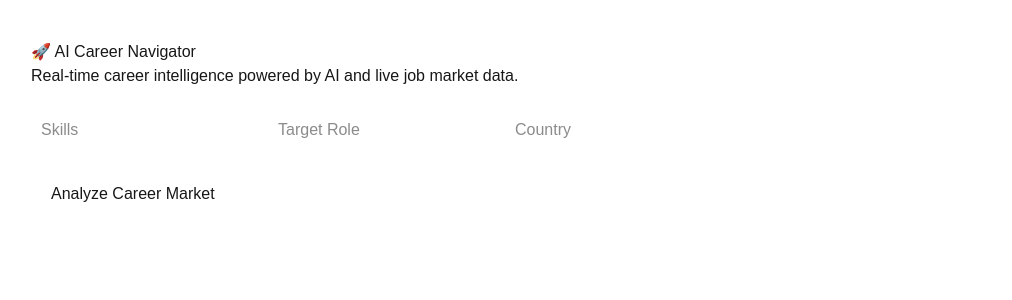
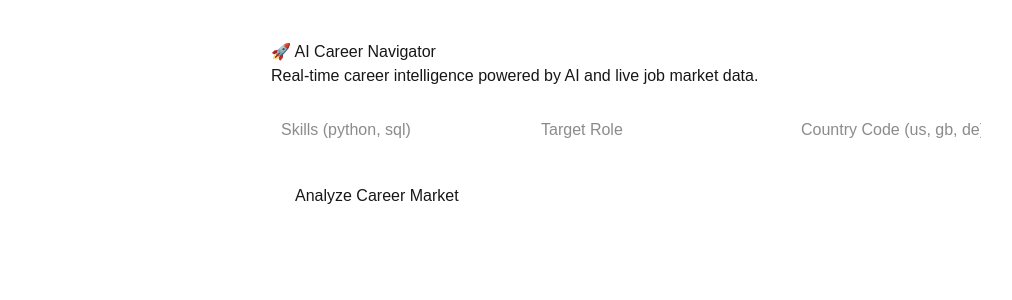
Before and after one commit to bhagyasreemalla/ai-careers-saas, a Next.js app in the folder frontend/: page / in a window 1280 px wide. Shown: the top 300 px of the page, without its empty margins (9-1021 px from the left). Built offline with nearby package versions, Linux system fonts and the light colour scheme.

Commit message:
Update page.tsx

```diff
--- a/frontend/app/page.tsx
+++ b/frontend/app/page.tsx
@@ -1,40 +1,183 @@
 "use client";
 
+import { useState } from "react";
+
 export default function Home() {
+  const [skills, setSkills] = useState("");
+  const [role, setRole] = useState("");
+  const [country, setCountry] = useState("");
+  const [result, setResult] = useState<any>(null);
+  const [loading, setLoading] = useState(false);
+
+  const analyzeCareer = async () => {
+    try {
+      setLoading(true);
+      setResult(null);
+
+      const response = await fetch("http://127.0.0.1:8000/analyze", {
+        method: "POST",
+        headers: {
+          "Content-Type": "application/json",
+        },
+        body: JSON.stringify({
+          skills,
+          role,
+          country,
+        }),
+      });
+
+      const data = await response.json();
+      setResult(data);
+    } catch (error) {
+      console.error(error);
+      alert("Cannot connect to backend.");
+    } finally {
+      setLoading(false);
+    }
+  };
+
   return (
-    <main style={{ padding: 40 }}>
+    <main
+      style={{
+        padding: "40px",
+        fontFamily: "Arial, sans-serif",
+        maxWidth: "1000px",
+        margin: "0 auto",
+      }}
+    >
       <h1>🚀 AI Career Navigator</h1>
 
       <p>
         Real-time career intelligence powered by AI and live job market data.
       </p>
 
-      <div style={{ marginTop: 20 }}>
+      <div
+        style={{
+          display: "flex",
+          gap: "10px",
+          marginTop: "20px",
+          flexWrap: "wrap",
+        }}
+      >
         <input
-          placeholder="Skills"
-          style={{ padding: 10, marginRight: 10 }}
+          placeholder="Skills (python, sql)"
+          value={skills}
+          onChange={(e) => setSkills(e.target.value)}
+          style={{ padding: "10px", width: "250px" }}
         />
 
         <input
           placeholder="Target Role"
-          style={{ padding: 10, marginRight: 10 }}
+          value={role}
+          onChange={(e) => setRole(e.target.value)}
+          style={{ padding: "10px", width: "250px" }}
         />
 
         <input
-          placeholder="Country"
-          style={{ padding: 10 }}
+          placeholder="Country Code (us, gb, de)"
+          value={country}
+          onChange={(e) => setCountry(e.target.value)}
+          style={{ padding: "10px", width: "200px" }}
         />
       </div>
 
       <button
+        onClick={analyzeCareer}
+        disabled={loading}
         style={{
-          marginTop: 20,
-          padding: "10px 20px",
-          cursor: "pointer"
+          marginTop: "20px",
+          padding: "12px 24px",
+          cursor: "pointer",
+          border: "none",
+          borderRadius: "8px",
         }}
       >
-        Analyze Career Market
+        {loading ? "Analyzing..." : "Analyze Career Market"}
       </button>
+
+      {result && (
+        <div style={{ marginTop: "40px" }}>
+          <h2>📊 Market Analysis</h2>
+
+          <div
+            style={{
+              display: "flex",
+              gap: "20px",
+              flexWrap: "wrap",
+              marginTop: "20px",
+            }}
+          >
+            <div
+              style={{
+                border: "1px solid #ccc",
+                padding: "20px",
+                borderRadius: "10px",
+              }}
+            >
+              <h3>Market Score</h3>
+              <p>{result.market_data?.market_score}</p>
+            </div>
+
+            <div
+              style={{
+                border: "1px solid #ccc",
+                padding: "20px",
+                borderRadius: "10px",
+              }}
+            >
+              <h3>Jobs Found</h3>
+              <p>{result.market_data?.total_jobs_found}</p>
+            </div>
+          </div>
+
+          <h2 style={{ marginTop: "30px" }}>🤖 AI Career Insight</h2>
+
+          <div
+            style={{
+              border: "1px solid #ccc",
+              padding: "20px",
+              borderRadius: "10px",
+            }}
+          >
+            <pre
+              style={{
+                whiteSpace: "pre-wrap",
+                fontFamily: "inherit",
+              }}
+            >
+              {result.ai_insight}
+            </pre>
+          </div>
+
+          <h2 style={{ marginTop: "30px" }}>📌 Skill Breakdown</h2>
+
+          {result.skill_breakdown?.map((skill: any, index: number) => (
+            <div
+              key={index}
+              style={{
+                border: "1px solid #ccc",
+                marginBottom: "20px",
+                padding: "15px",
+                borderRadius: "10px",
+              }}
+            >
+              <h3>
+                {skill.skill} ({skill.job_count} jobs)
+              </h3>
+
+              {skill.top_jobs?.map((job: any, idx: number) => (
+                <div key={idx} style={{ marginTop: "10px" }}>
+                  <strong>{job.title}</strong>
+                  <br />
+                  {job.company}
+                  <br />
+                  {job.location}
+                </div>
+              ))}
+            </div>
+          ))}
+        </div>
+      )}
     </main>
   );
 }
```
